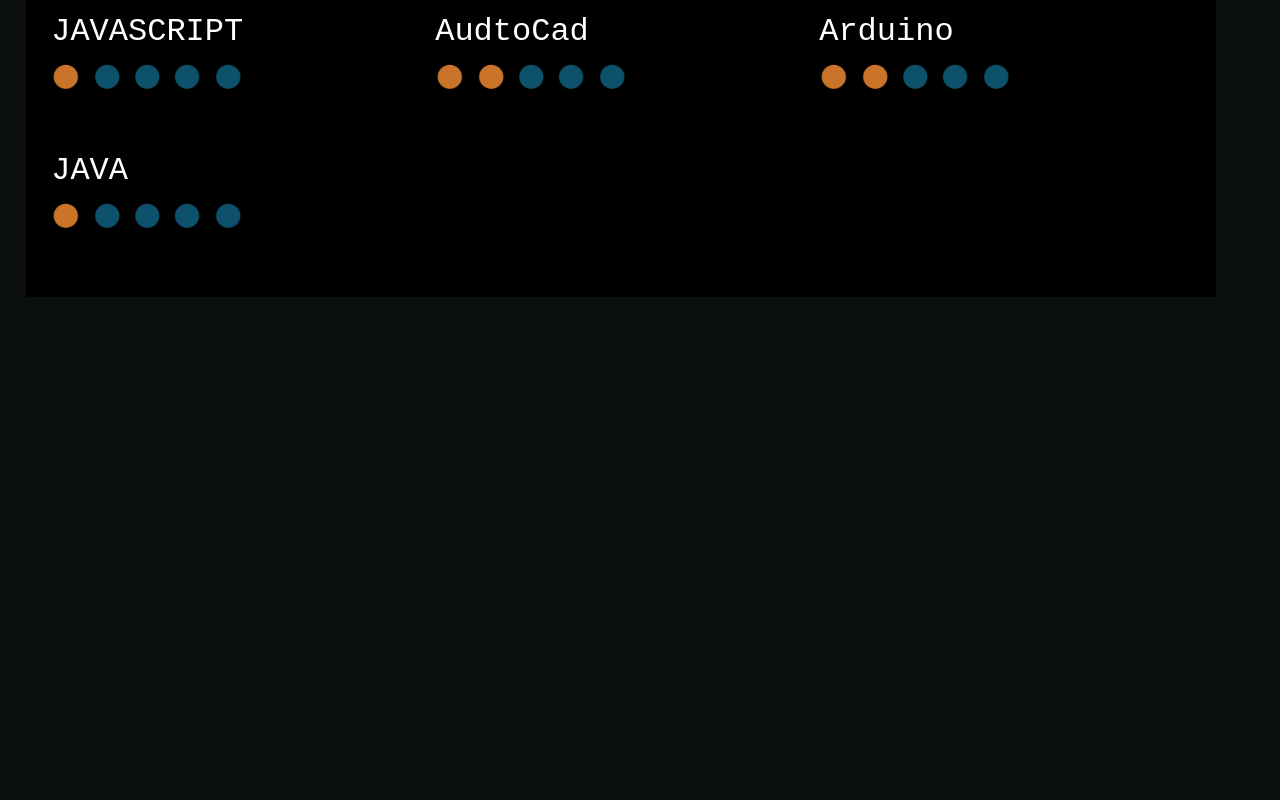
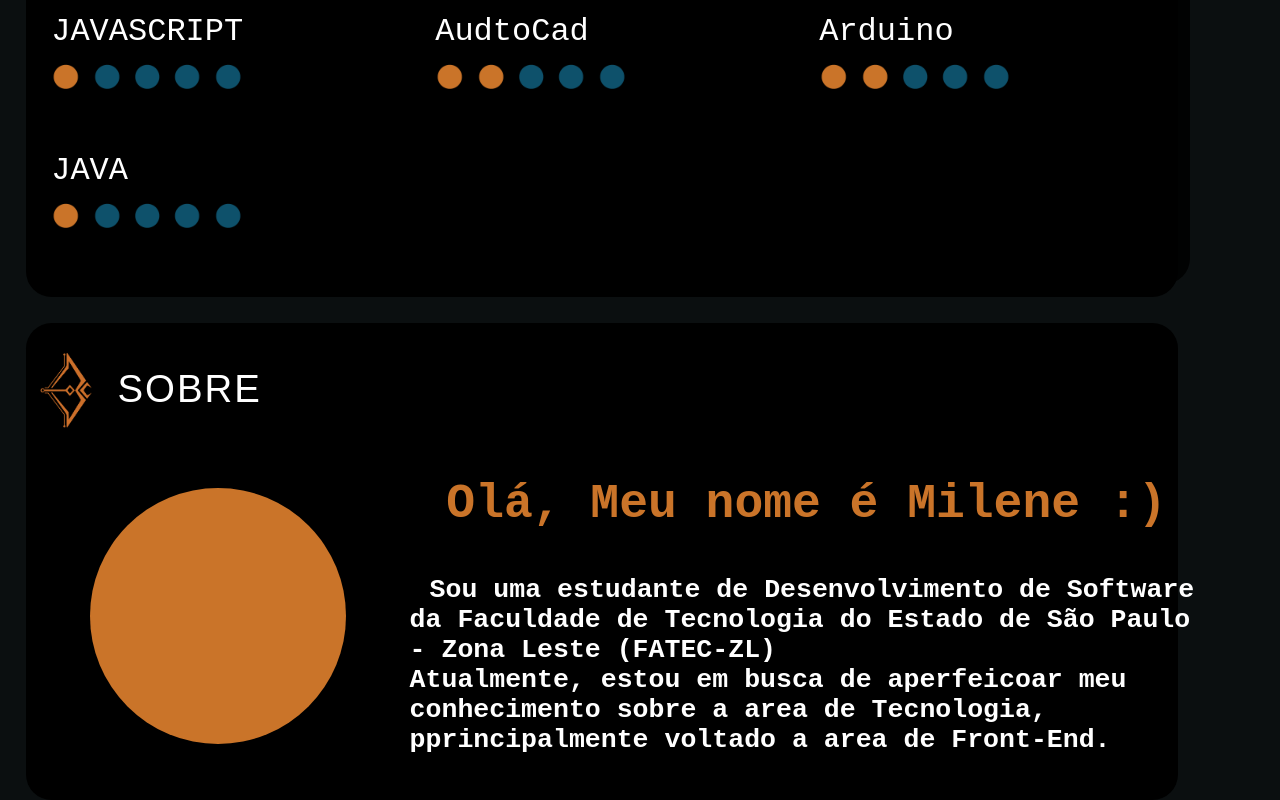
Before and after one commit to lennysantos24/DWI_Portfolio, a plain HTML site: page tela/index.html in a window 1280 px wide. Shown: the part 2003-2803 px from the top of the page. Before the commit the page ends 2300 px from the top, so only its background shows below. Drawn offline with Linux system fonts and the light colour scheme.

Commit message:
sobre
sem imagem

```diff
--- a/tela/index.html
+++ b/tela/index.html
@@ -42,7 +42,6 @@
     </header>
 
     <main>
-
       <!--PROJETOS-->
       <div id="projetos">
         <div id="texto_projetos">
@@ -134,12 +133,27 @@
             <div class="habilidade_nome">Arduino</div>
             <div><img class="nivel_habilidade" src="/imagens/2estrelas.png"></div>
           </div>
+          </div>
+        </div>
         </div>
 
-
-
+        <!--SOBRE MIM-->
+        <div id="sobre">
+          <div id="titulo_habilidades">
+            <img class="logo_simplificada" src="/imagens/logo_simplificada_semfundo.png">
+            <p class="div_projetos_titulo">SOBRE</p>
+          </div>
+          <div id="texto_geral_sobre">
+          <div id="img_eu"><img id=eu src="/imagens/eu.png"></div>
+          <div id="texto_eu">
+            <div id="ola"><h2>Olá, Meu nome é Milene :) </h2></div>
+            <div id="sobre_descricao"><h5>Sou uma estudante de Desenvolvimento de Software da Faculdade de Tecnologia do Estado de São Paulo - Zona Leste (FATEC-ZL)<br>Atualmente, estou em busca de aperfeicoar meu conhecimento sobre a area de Tecnologia, pprincipalmente voltado a area de Front-End.</h5></div>
+          </div>
+        </div>
         </div>
       </div>
+      </div>
+
 
     </main>
 
--- a/tela/style/style.css
+++ b/tela/style/style.css
@@ -147,7 +147,7 @@
 }
 
 #fundo{
-  width: 97.7vw;
+  width: 98.8vw;
   height: 38vw;
   background-image: linear-gradient(to bottom, transparent 0%, var(--fundo) 99%), url(/imagens/agua.jpg);
   background-size: cover;
@@ -181,7 +181,7 @@
 #projetos{
   margin-top: 7vw;
   margin-left: 2vw;
-  width: 93vw;
+  width: 90vw;
   height: 70vw;
   background-color: #000000;
   display: flex;
@@ -296,7 +296,8 @@
   display: flex;
   flex-wrap: wrap;
   margin-left: 2vw;
-  width: 93vw;
+  width: 90vw;
+  border-radius: 2vw;
 }
 
 #titulo_habilidades{
@@ -351,3 +352,51 @@
 .habilidade_nome{
   font-size: 2.5vw;
 }
+
+/*SOBRE*/
+
+#sobre{
+  background-color: #000000;
+  display: flex;
+  flex-wrap: wrap;
+  margin-left: 2vw;
+  width: 90vw;
+  border-radius: 2vw;
+  margin-top: 2vw;
+  font-family: "Cultive Mono", monospace;
+}
+
+#eu{
+  width:20vw;
+  border-radius: 50vw;
+}
+
+#texto_eu{
+  width: 62vw;
+}
+
+#ola{
+  font-size: 2.5vw;
+  text-align: center;
+  color: var(--laranja);
+}
+
+#sobre_descricao{
+  font-size: 2.5vw;
+  color: white;
+  text-indent: 20px;
+
+}
+
+#texto_geral_sobre{
+  display: flex;
+  justify-content: space-around;
+  margin-top: 3vw;
+}
+
+#img_eu{
+  width: 30vw;
+  text-align: center;
+  margin-top: 4vw;
+
+}
```
Also changed, not shown: imagens/eu.png (added).
